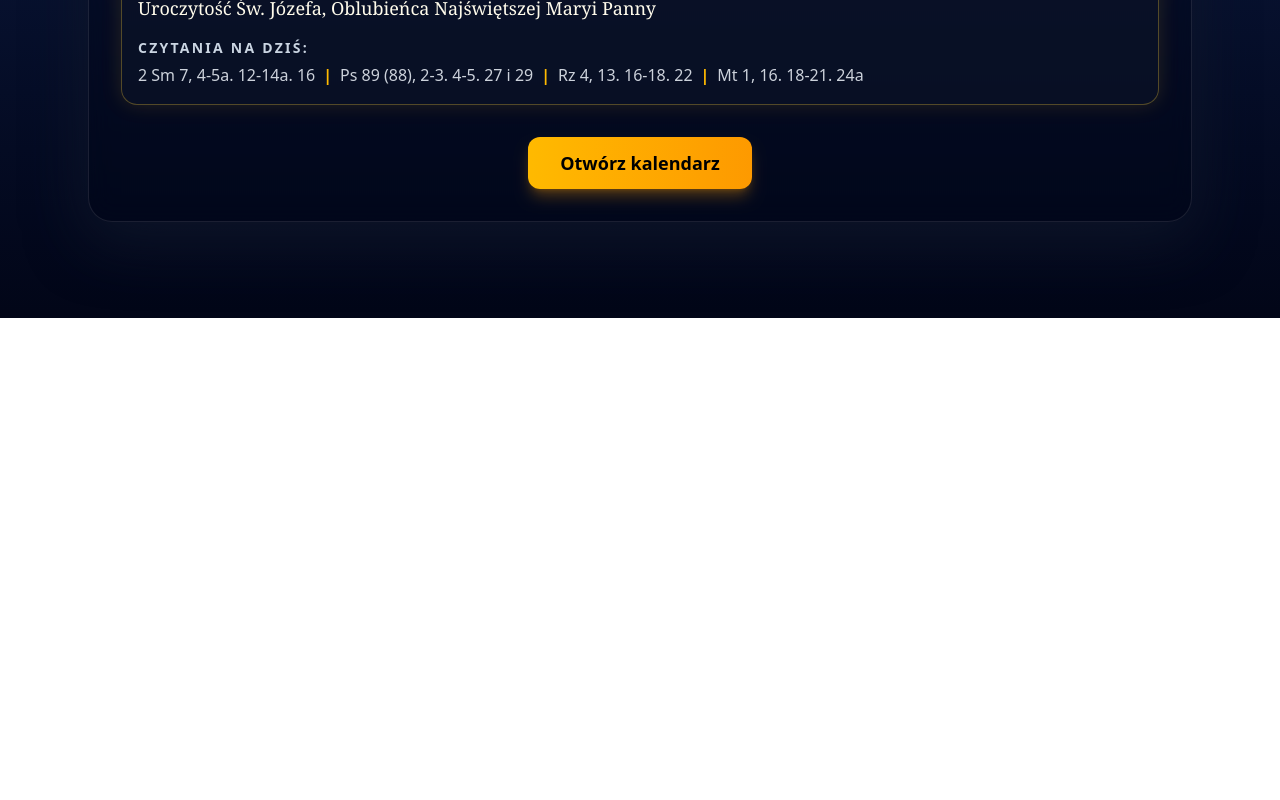
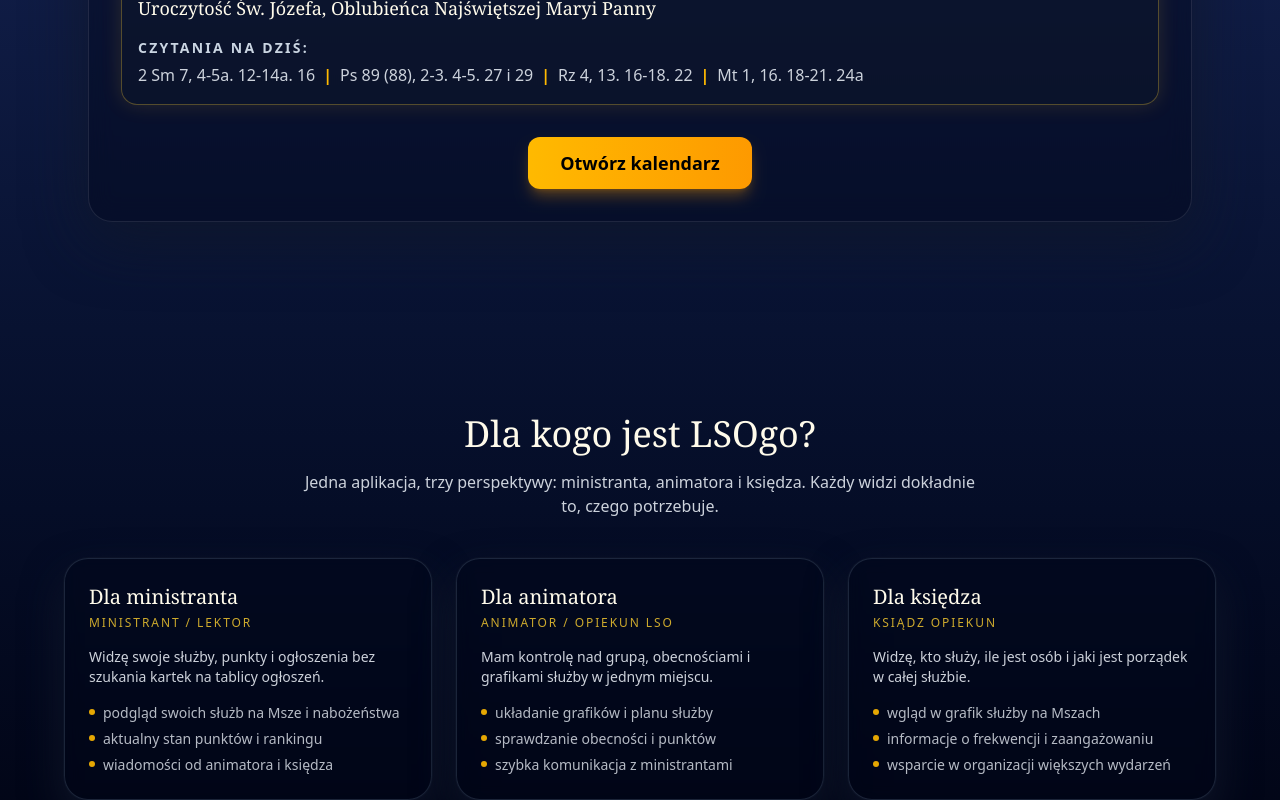
Before and after one commit to grzegorz2803/lsogo-web, a React (Vite) app: page / in a window 1280 px wide. Shown: the part 1380-2180 px from the top of the page. Before the commit the page ends 1698 px from the top, so only its background shows below. Built offline with nearby package versions, Linux system fonts and the light colour scheme.

Commit message:
feat(home): add 'Dla kogo jesdt LSOgo' audience section with content layer

```diff
--- /dev/null
+++ b/src/components/AudienceSection.tsx
@@ -0,0 +1,46 @@
+import { audienceSectionContent } from "../content/audience";
+
+export function AudienceSection() {
+  const { title, subtitle, cards } = audienceSectionContent;
+  return (
+    <section className="mt-24 px-6">
+      <div className="mx-auto max-w-6xl">
+        <div className="text-center">
+          <h2 className="font-serif text-3xl md:text-4xl text-amber-50">
+            {title}
+          </h2>
+          <p className="mt-4 text-sm md:text-base text-slate-200/90 max-w-2xl mx-auto">
+            {subtitle}
+          </p>
+        </div>
+
+        <div className="mt-10 grid gap-6 md:grid-cols-3">
+          {cards.map((card) => (
+            <article
+              key={card.id}
+              className="relative rounded-3xl border border-slate-600/40 bg-slate-950/40 px-6 py-6 shadow-[0_18px_40px_rgba(15,23,42,0.9)] ring-1 ring-slate-900/60 backdrop-blur"
+            >
+              <div className="mb-4">
+                <h3 className="font-serif text-xl text-amber-50">
+                  {card.title}
+                </h3>
+                <p className="text-xs uppercase tracking-[0.16em] text-amber-300/80 mt-1">
+                  {card.roleLabel}
+                </p>
+              </div>
+              <p className="text-sm text-slate-200/90">{card.description}</p>
+              <ul className="mt-4 space-y-1.5 text-sm text-slate-200/80">
+                {card.bullets.map((item) => (
+                  <li key={item} className="flex gap-2">
+                    <span className="mt-[6px] h-[6px] w-[6px] rounded-full bg-amber-400/90" />
+                    <span>{item}</span>
+                  </li>
+                ))}
+              </ul>
+            </article>
+          ))}
+        </div>
+      </div>
+    </section>
+  );
+}
--- /dev/null
+++ b/src/content/audience.ts
@@ -0,0 +1,57 @@
+export type AudienceCardId = "altarServer" | "animator" | "priest";
+export type AudienceCard = {
+  id: AudienceCardId;
+  title: string;
+  roleLabel: string;
+  description: string;
+  bullets: string[];
+};
+export type AudienceSectionContent = {
+  title: string;
+  subtitle: string;
+  cards: AudienceCard[];
+};
+
+export const audienceSectionContent: AudienceSectionContent = {
+  title: "Dla kogo jest LSOgo?",
+  subtitle:
+    "Jedna aplikacja, trzy perspektywy: ministranta, animatora i księdza. Każdy widzi dokładnie to, czego potrzebuje.",
+  cards: [
+    {
+      id: "altarServer",
+      title: "Dla ministranta",
+      roleLabel: "Ministrant / lektor",
+      description:
+        "Widzę swoje służby, punkty i ogłoszenia bez szukania kartek na tablicy ogłoszeń.",
+      bullets: [
+        "podgląd swoich służb na Msze i nabożeństwa",
+        "aktualny stan punktów i rankingu",
+        "wiadomości od animatora i księdza",
+      ],
+    },
+    {
+      id: "animator",
+      title: "Dla animatora",
+      roleLabel: "Animator / opiekun LSO",
+      description:
+        "Mam kontrolę nad grupą, obecnościami i grafikami służby w jednym miejscu.",
+      bullets: [
+        "układanie grafików i planu służby",
+        "sprawdzanie obecności i punktów",
+        "szybka komunikacja z ministrantami",
+      ],
+    },
+    {
+      id: "priest",
+      title: "Dla księdza",
+      roleLabel: "Ksiądz opiekun",
+      description:
+        "Widzę, kto służy, ile jest osób i jaki jest porządek w całej służbie.",
+      bullets: [
+        "wgląd w grafik służby na Mszach",
+        "informacje o frekwencji i zaangażowaniu",
+        "wsparcie w organizacji większych wydarzeń",
+      ],
+    },
+  ],
+};
--- a/src/pages/HomePage.tsx
+++ b/src/pages/HomePage.tsx
@@ -1,6 +1,7 @@
 import { Button } from "../components/Button";
 import { CalendarSection } from "../components/CalendarSection";
 import { homeHeroContent } from "../content/home";
+import { AudienceSection } from "../components/AudienceSection";
 export function HomePage() {
   return (
     <>
@@ -33,6 +34,7 @@ export function HomePage() {
         />
       </section>
       <CalendarSection />
+      <AudienceSection />
     </>
   );
 }
```
